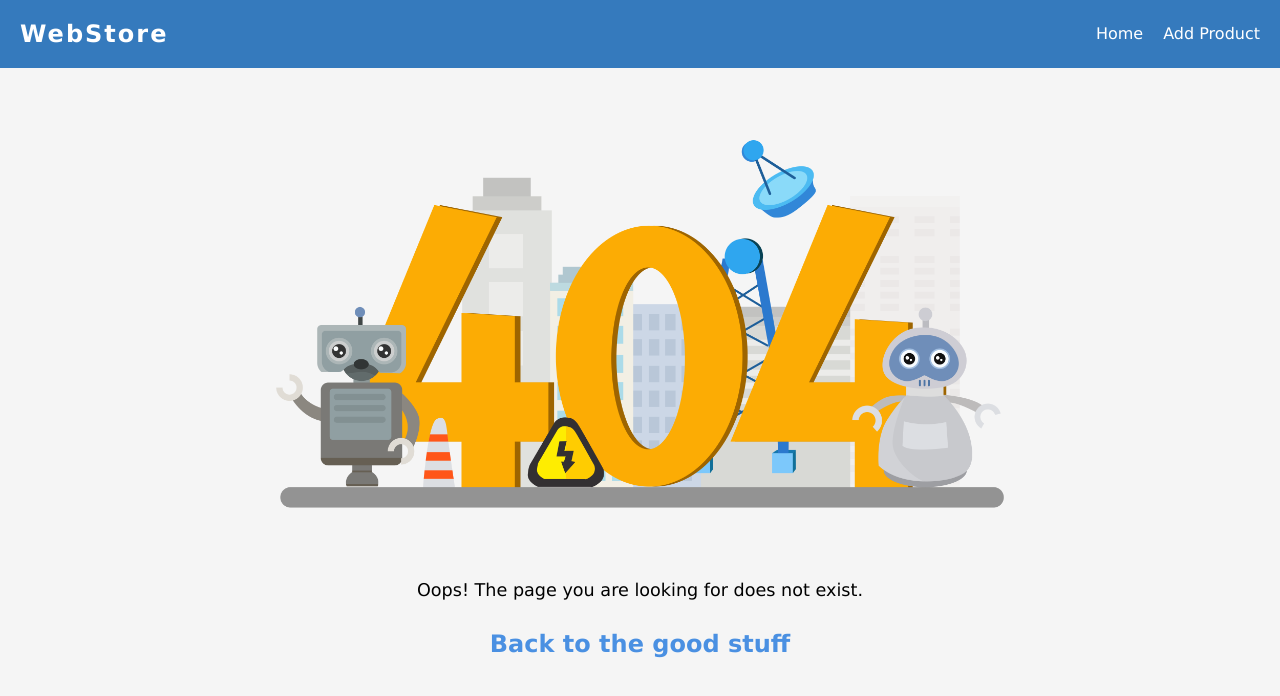
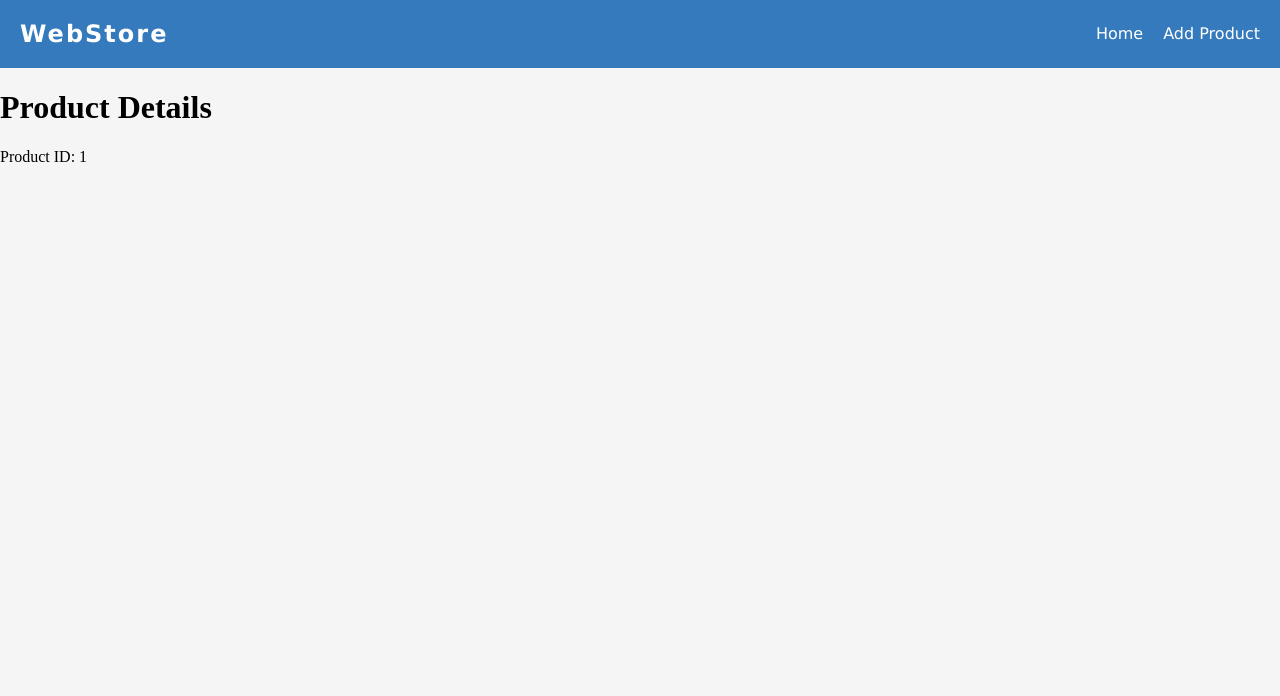
Before and after one commit to ticinovicsara/Internship-15-WebStore, a React (Vite) app in the folder WebStore/: page /product/1 in a window 1280 px wide. Shown: the top 696 px of the page. Built offline with nearby package versions, Linux system fonts and the light colour scheme.

Commit message:
add single product route

```diff
--- a/WebStore/src/App.tsx
+++ b/WebStore/src/App.tsx
@@ -2,6 +2,7 @@
 import { Navigation } from "./components/Navigation";
 import HomePage from "./pages/HomePage";
 import AddProductPage from "./pages/AddProductPage";
+import ProductPage from "./pages/ProductPage";
 import NotFoundPage from "./pages/NotFoundPage";
 
 function App() {
@@ -11,7 +12,7 @@
       <Routes>
         <Route path="/" element={<HomePage />} />
         <Route path="/add-product" element={<AddProductPage />} />
-
+        <Route path="/product/:productId" element={<ProductPage />} />
         <Route path="*" element={<NotFoundPage />} />
       </Routes>
     </Router>
--- a/WebStore/src/pages/ProductPage.tsx
+++ b/WebStore/src/pages/ProductPage.tsx
@@ -0,0 +1,15 @@
+import React from "react";
+import { useParams } from "react-router-dom";
+
+function ProductPage() {
+  const { productId } = useParams();
+
+  return (
+    <div>
+      <h1>Product Details</h1>
+      <p>Product ID: {productId}</p>
+    </div>
+  );
+}
+
+export default ProductPage;
```
